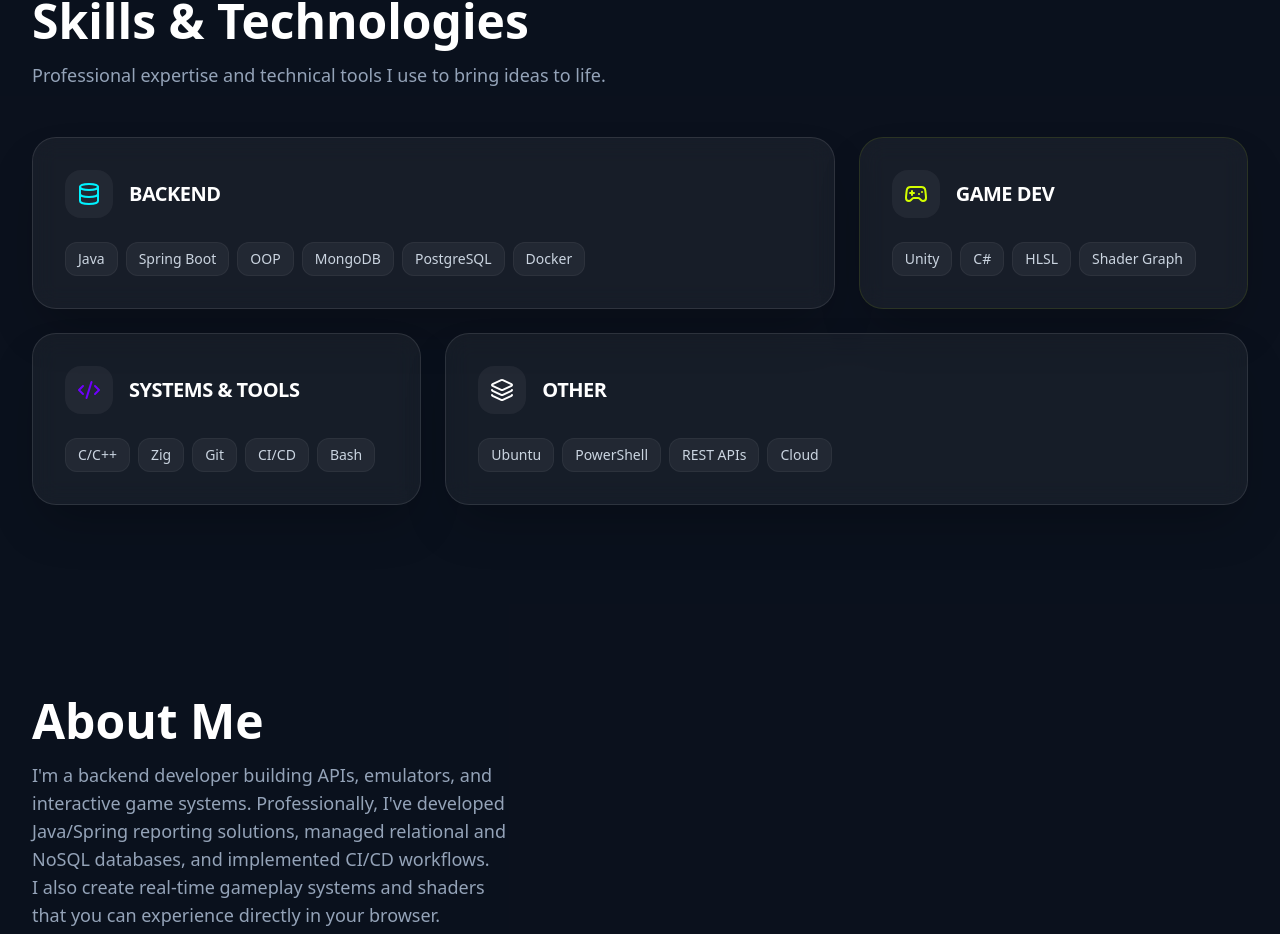
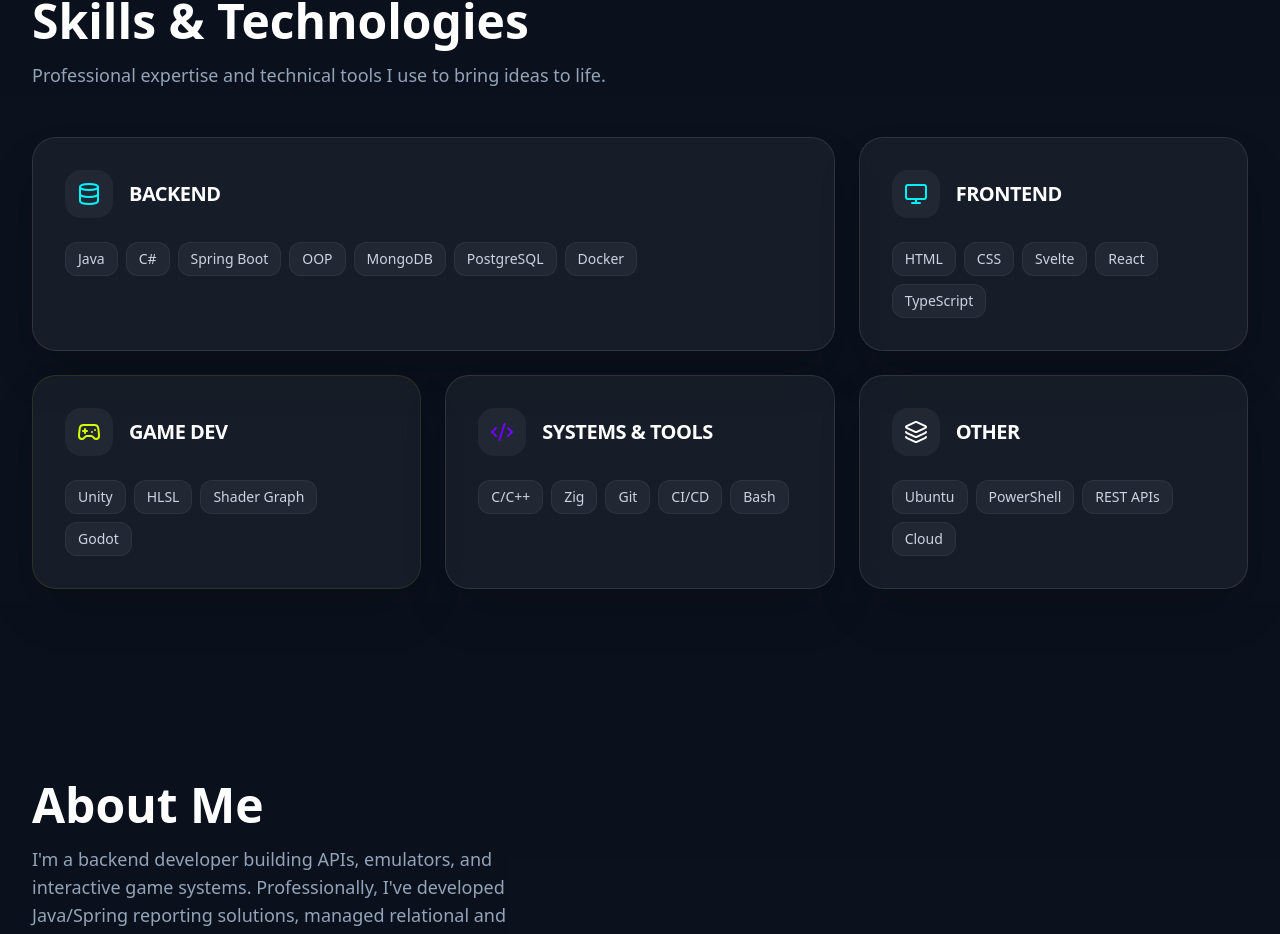
Before and after one commit to TheMetalStorm/personal-website, a Next.js app: page / in a window 1280 px wide. Shown: the part 1175-2109 px from the top of the page. Built offline with nearby package versions, Linux system fonts and the light colour scheme.

Commit message:
feat: add Frontend skills category and localize skill headers

```diff
--- a/app/components/SkillsSection.tsx
+++ b/app/components/SkillsSection.tsx
@@ -2,35 +2,41 @@
 
 import { useI18n } from '../hooks/useI18n';
 import { motion } from 'framer-motion';
-import { Code2, Database, Gamepad2, Layers } from 'lucide-react';
+import { Code2, Database, Gamepad2, Layers, Monitor } from 'lucide-react';
 
 export default function SkillsSection() {
 	const { t } = useI18n();
 
 	const categories = [
 		{
-			title: 'Backend',
+			title: t('skills.backend'),
 			icon: <Database className="w-6 h-6 text-brand-blue" />,
-			skills: ['Java', 'Spring Boot', 'OOP', 'MongoDB', 'PostgreSQL', 'Docker'],
+			skills: ['Java', 'C#', 'Spring Boot', 'OOP', 'MongoDB', 'PostgreSQL', 'Docker'],
 			className: 'lg:col-span-2 bento-glow-blue',
 		},
 		{
-			title: 'Game Dev',
+			title: t('skills.frontend'),
+			icon: <Monitor className="w-6 h-6 text-brand-blue" />,
+			skills: ['HTML', 'CSS', 'Svelte', 'React', 'TypeScript'],
+			className: 'lg:col-span-1 bento-glow-blue',
+		},
+		{
+			title: t('skills.gameDev'),
 			icon: <Gamepad2 className="w-6 h-6 text-brand-lime" />,
-			skills: ['Unity', 'C#', 'HLSL', 'Shader Graph'],
+			skills: ['Unity', 'HLSL', 'Shader Graph', 'Godot'],
 			className: 'lg:col-span-1 border-brand-lime/10',
 		},
 		{
-			title: 'Systems & Tools',
+			title: t('skills.systems'),
 			icon: <Code2 className="w-6 h-6 text-brand-violet" />,
 			skills: ['C/C++', 'Zig', 'Git', 'CI/CD', 'Bash'],
 			className: 'lg:col-span-1 bento-glow-violet',
 		},
 		{
-			title: 'Other',
+			title: t('skills.other'),
 			icon: <Layers className="w-6 h-6 text-white" />,
 			skills: ['Ubuntu', 'PowerShell', 'REST APIs', 'Cloud'],
-			className: 'lg:col-span-2',
+			className: 'lg:col-span-1',
 		}
 	];
 
@@ -42,7 +48,7 @@ export default function SkillsSection() {
 						{t('skills.title')}
 					</h2>
 					<p className="text-slate-400 max-w-xl text-lg">
-						Professional expertise and technical tools I use to bring ideas to life.
+						{t('skills.description')}
 					</p>
 				</div>
 
--- a/app/locales/de.json
+++ b/app/locales/de.json
@@ -62,7 +62,12 @@
   },
   "skills": {
     "title": "Fähigkeiten & Technologien",
-    "description": "Technologien, mit denen ich arbeite"
+    "description": "Professionelles Fachwissen und technische Werkzeuge, mit denen ich Ideen zum Leben erwecke.",
+    "frontend": "Frontend",
+    "backend": "Backend",
+    "gameDev": "Game-Entwicklung",
+    "systems": "Systeme & Tools",
+    "other": "Sonstiges"
   },
   "about": {
     "title": "Über mich",
--- a/app/locales/en.json
+++ b/app/locales/en.json
@@ -62,7 +62,12 @@
   },
   "skills": {
     "title": "Skills & Technologies",
-    "description": "Technologies I work with"
+    "description": "Professional expertise and technical tools I use to bring ideas to life.",
+    "frontend": "Frontend",
+    "backend": "Backend",
+    "gameDev": "Game Dev",
+    "systems": "Systems & Tools",
+    "other": "Other"
   },
   "about": {
     "title": "About Me",
```
